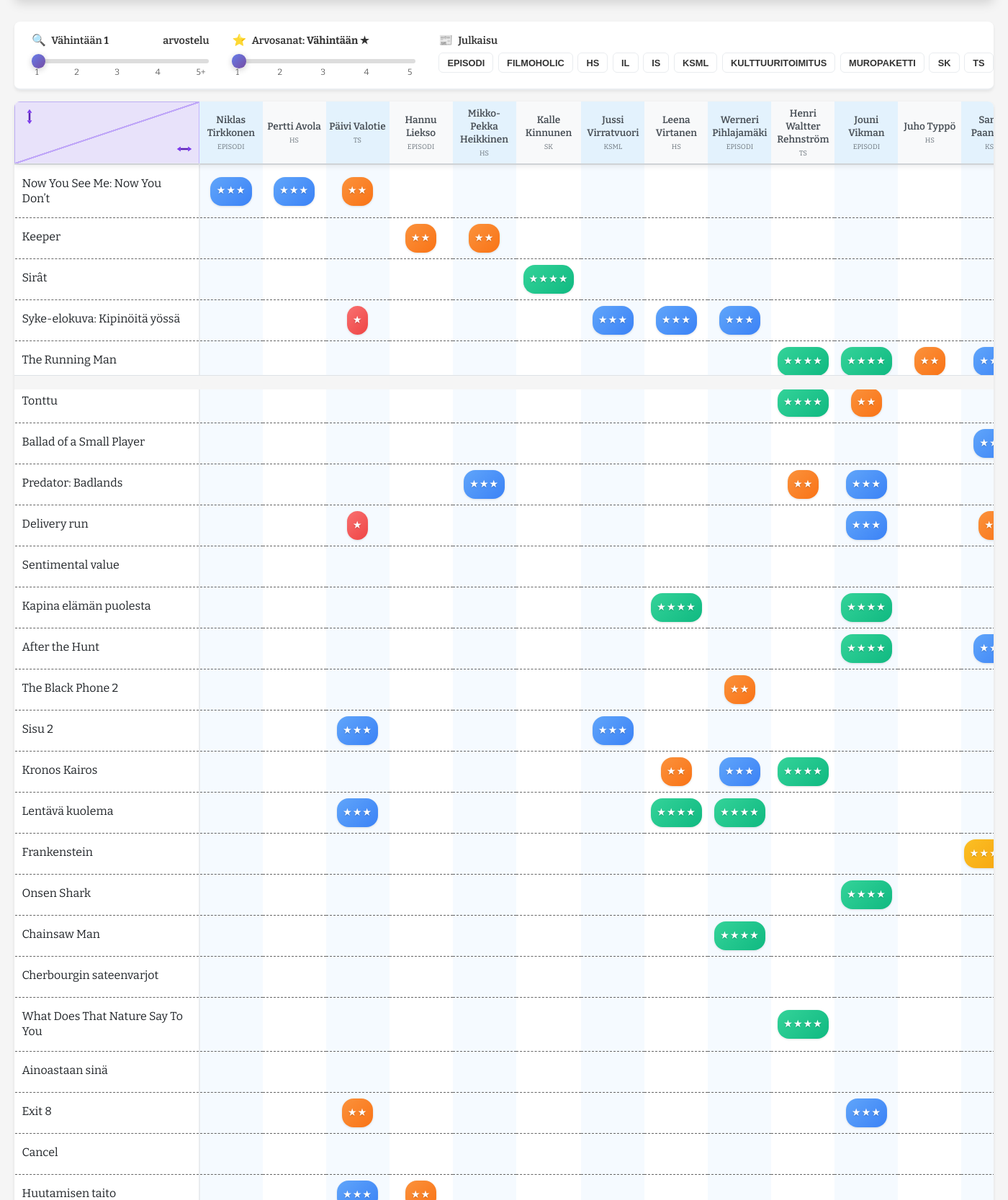
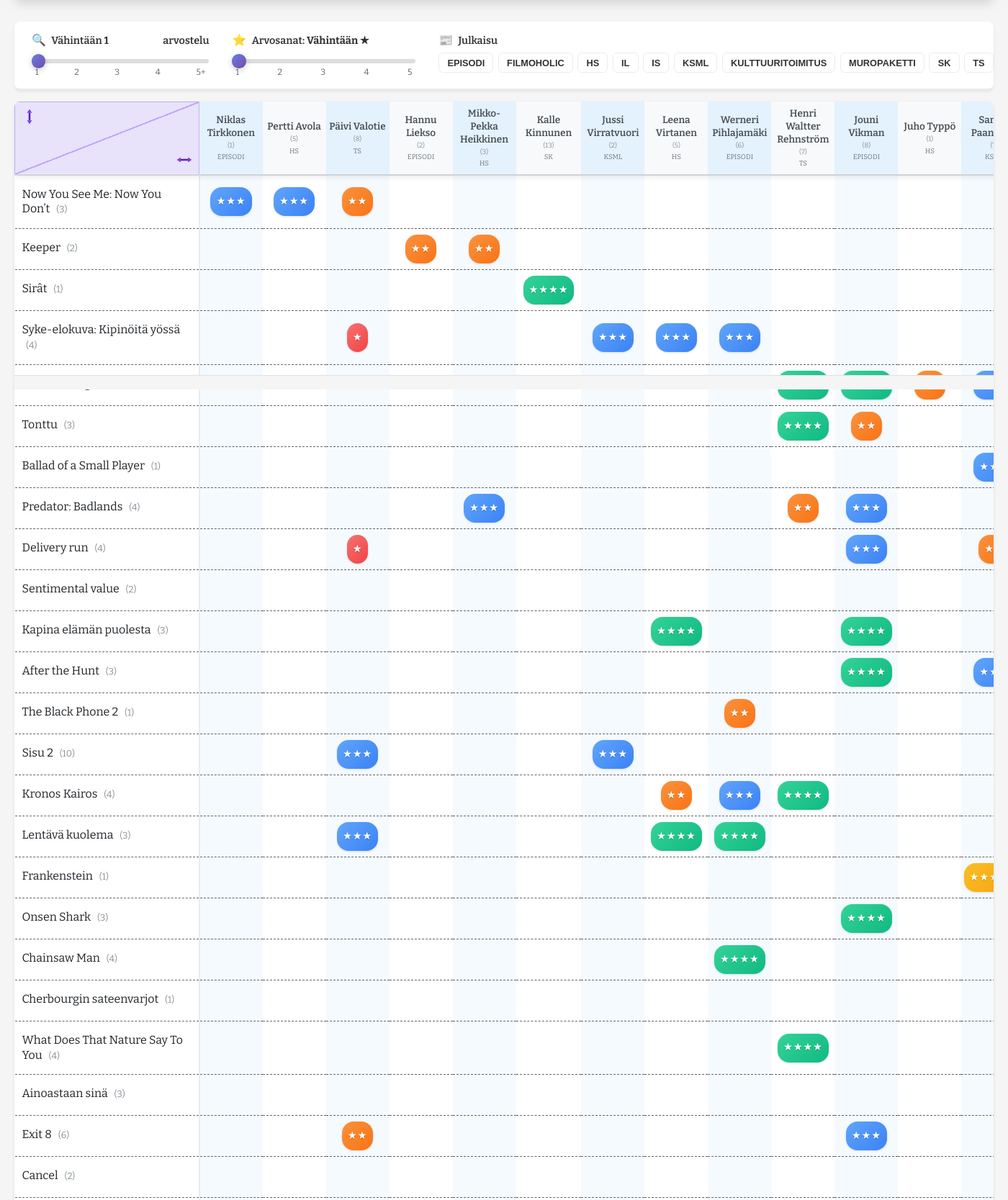
Before and after one commit to ollisulopuisto/kriitikot, a Flask app: page / in a window 1400 px wide. Shown: the part 259-1926 px from the top of the page at 72% size. Run offline with Flask 3, Linux system fonts and the light colour scheme; some web fonts are replaced.

Commit message:
feat: Add and display review counts for critics and movies with corresponding styling.

```diff
--- a/src/app.py
+++ b/src/app.py
@@ -104,20 +104,29 @@ def index():
         except (ValueError, KeyError):
             pass  # Jos virhe, käytä oletusta
 
+    # Laske arvioiden määrät elokuville ja kriitikoille
+    movie_review_counts = {}
+    for movie_title, critics_reviews in grouped_reviews.items():
+        count = sum(len(reviews) for reviews in critics_reviews.values())
+        movie_review_counts[movie_title] = count
+
     # Laske kritikoiden mediat (kriitikko voi kirjoittaa useaan mediaan)
     session = get_session(engine)
     try:
         critic_media_map = {}  # critic_id -> list of publication short_names
+        critic_review_counts = {}  # critic_id -> review count
         for critic in all_critics:
             # Hae kaikki kriitikon arvostelut
             reviews = session.query(DBReview).filter(
-                DBReview.critic_id == critic.id
+                DBReview.critic_id == critic.id,
+                DBReview.is_published == 1
             ).options(joinedload(DBReview.publication)).all()
 
             # Kerää uniikit julkaisut
             publications = list(set([r.publication.short_name.upper() for r in reviews if r.publication]))
             publications.sort()  # Aakkosjärjestys
             critic_media_map[critic.id] = publications
+            critic_review_counts[critic.id] = len(reviews)
 
         # Laske arvosanajakauma
         rating_distribution = {}
@@ -182,6 +191,8 @@ def index():
         rating_distribution=rating_distribution,
         pub_stats=pub_stats,
         critic_media_map=critic_media_map,
+        critic_review_counts=critic_review_counts,
+        movie_review_counts=movie_review_counts,
         nytleffaan_urls=nytleffaan_urls,
         poster_urls=poster_urls,
         letterboxd_urls=letterboxd_urls,
--- a/static/style.css
+++ b/static/style.css
@@ -702,6 +702,34 @@ th .critic-media {
     font-weight: normal;
     color: #6c757d;
     margin-top: 0.25rem;
+}
+
+/* Review count badges */
+.review-count {
+    display: inline-block;
+    font-size: 0.75em;
+    font-weight: normal;
+    color: #6c757d;
+    margin-left: 0.35rem;
+    opacity: 0.8;
+}
+
+th .review-count {
+    display: block;
+    font-size: 0.7em;
+    margin-top: 0.15rem;
+    margin-left: 0;
+}
+
+td.movie-col .review-count {
+    font-size: 0.8em;
+    white-space: nowrap;
+}
+
+.movie-card-title .review-count {
+    font-size: 0.85em;
+    color: #6c757d;
+    font-weight: normal;
 }
 
 /* Vuorottelevat taustavärit sarakkeille - parempi kontrasti */
--- a/templates/index.html
+++ b/templates/index.html
@@ -163,6 +163,9 @@
                         {% for critic in all_critics %}
                         <th class="rating-cell" data-critic-id="{{ critic.id }}">
                             {{ critic.name }}
+                            {% if critic_review_counts and critic.id in critic_review_counts %}
+                            <span class="review-count">({{ critic_review_counts[critic.id] }})</span>
+                            {% endif %}
                             {% if critic_media_map and critic.id in critic_media_map and critic_media_map[critic.id] %}
                             <span class="critic-media">{{ critic_media_map[critic.id]|join(', ') }}</span>
                             {% endif %}
@@ -173,7 +176,12 @@
                 <tbody>
                     {% for movie_title, critics_reviews in grouped_reviews.items() %}
                     <tr>
-                        <td class="movie-col" data-poster="{{ poster_urls.get(movie_title, '') }}" data-letterboxd="{{ letterboxd_urls.get(movie_title, '') }}" data-nytleffaan="{{ nytleffaan_urls.get(movie_title, '') }}">{{ movie_title }}</td>
+                        <td class="movie-col" data-poster="{{ poster_urls.get(movie_title, '') }}" data-letterboxd="{{ letterboxd_urls.get(movie_title, '') }}" data-nytleffaan="{{ nytleffaan_urls.get(movie_title, '') }}">
+                            {{ movie_title }}
+                            {% if movie_review_counts and movie_title in movie_review_counts %}
+                            <span class="review-count">({{ movie_review_counts[movie_title] }})</span>
+                            {% endif %}
+                        </td>
                         {% for critic in all_critics %}
                         <td class="rating-cell">
                             {% if critic.name in critics_reviews %}
@@ -277,7 +285,12 @@
             <div class="movie-card" data-movie="{{ movie_title }}">
                 <div class="movie-card-header">
                     <div class="movie-card-title-row">
-                        <div class="movie-card-title">&#127916; {{ movie_title }}</div>
+                        <div class="movie-card-title">
+                            &#127916; {{ movie_title }}
+                            {% if movie_review_counts and movie_title in movie_review_counts %}
+                            <span class="review-count">({{ movie_review_counts[movie_title] }})</span>
+                            {% endif %}
+                        </div>
                         {% if poster_urls.get(movie_title) %}
                         <img class="movie-card-poster" src="{{ poster_urls[movie_title] }}" alt="Poster" />
                         {% endif %}
```
